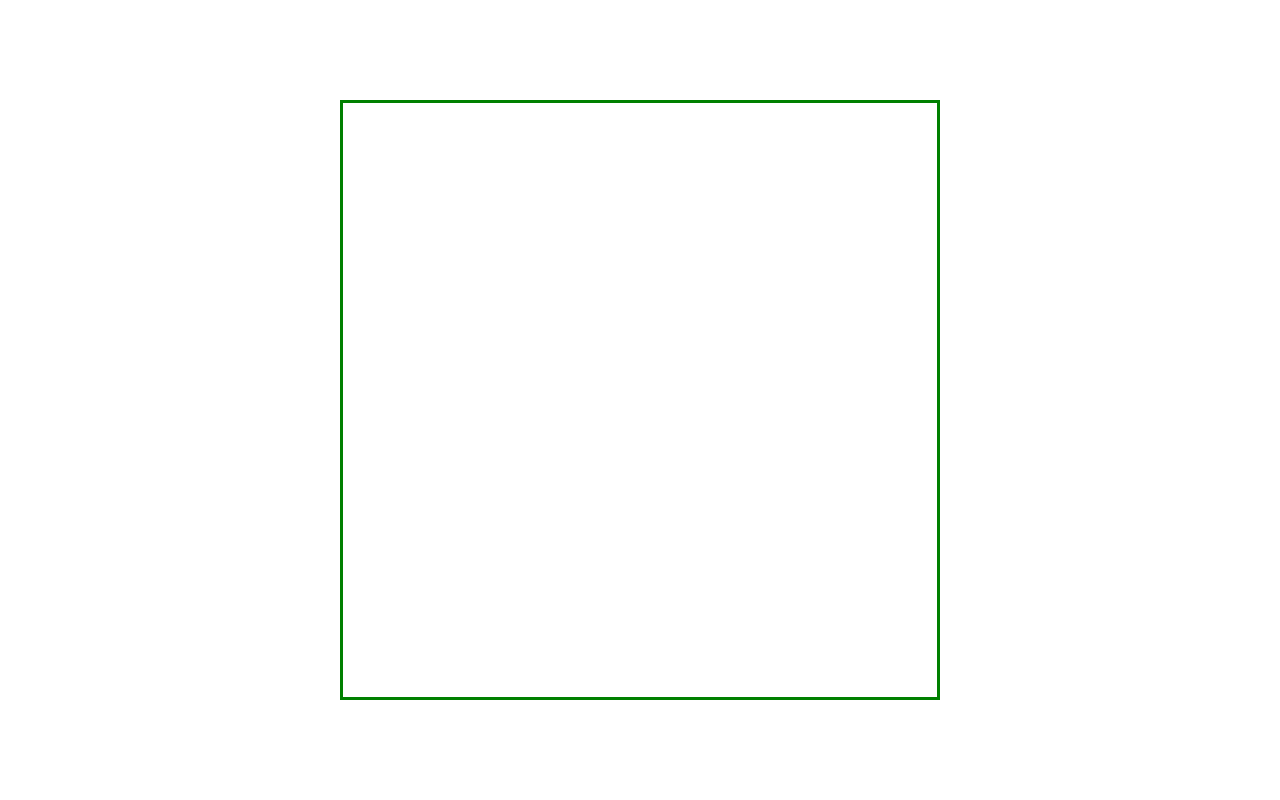
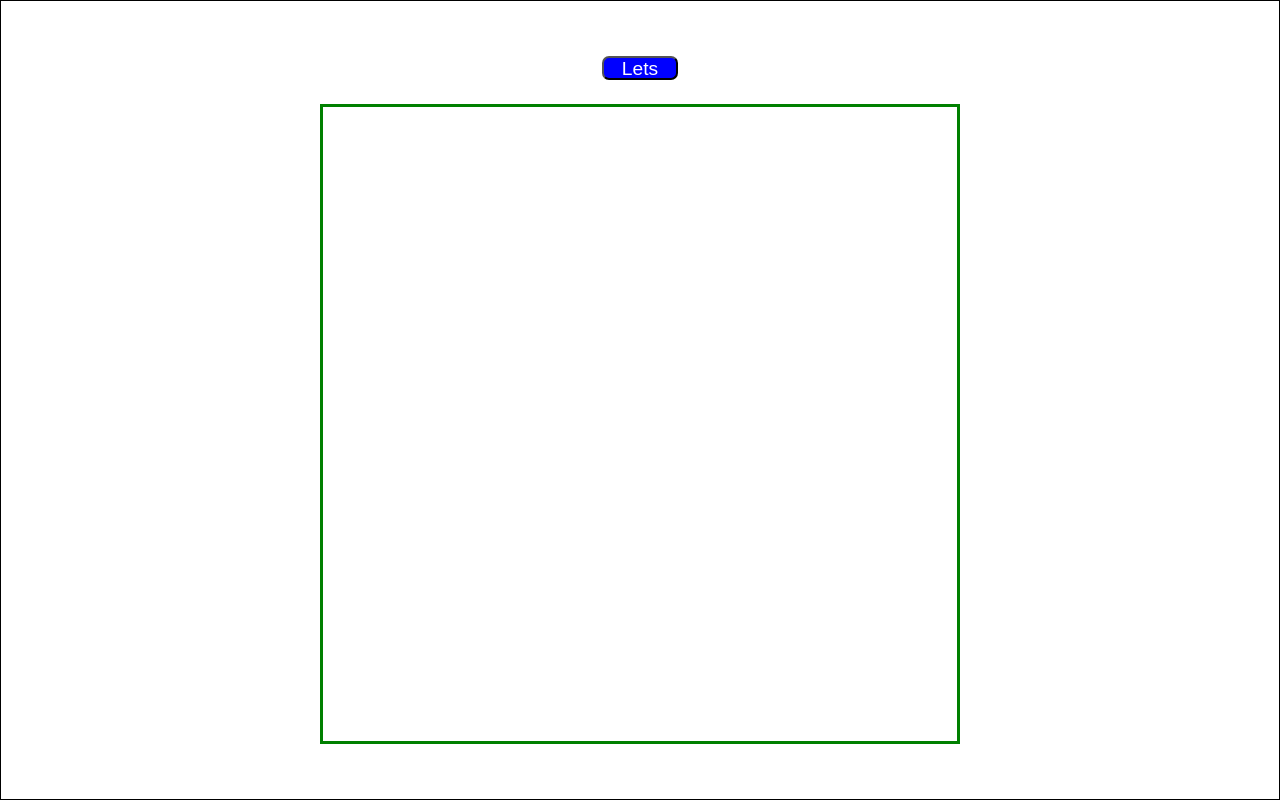
Before and after one commit to lexay/javascript-practice, a plain HTML site: page index.html in a window 1280 px wide. Drawn offline with Linux system fonts and the light colour scheme.

Commit message:
refactor(odin, etch_a_sketch): clean up code
* Improve js, styles.

* Add prompt for square size.

```diff
--- a/index.html
+++ b/index.html
@@ -10,6 +10,9 @@
 <body>
   <section>
     <div class="container">
+      <button class="reset-square">Lets Draw!</button>
+      <div class="drawing-board">
+      </div>
     </div>
   </section>
 </body>
--- a/script.js
+++ b/script.js
@@ -1,24 +1,44 @@
-const container = document.querySelector('.container');
-container.addEventListener('mouseover', changeBg);
+const drawingBoard = document.querySelector('.drawing-board');
+const btn = document.querySelector('.reset-square');
 
-function makeGrid(rows, columns) {
-  for(let i=0; i<rows; i++) {
+btn.addEventListener('click', setSquare);
+drawingBoard.addEventListener('mouseover', changeBg);
+
+function setSquare() {
+  sideSize = getNumFromUI();
+  resetSquare();
+  makeSquare(sideSize);
+};
+
+function getNumFromUI() {
+  let ui;
+  while (true) {
+    ui = prompt('Please select the grid: 1-64');
+    if (ui <= 64) break;
+    alert('You have entered a bigger number than max!');
+  }
+  return ui;
+};
+
+function resetSquare() {
+  const children = Array.from(drawingBoard.children);
+  children.forEach((e)=>e.remove());
+}
+
+function makeSquare(sideSize) {
+  for(let i=0; i<sideSize; i++) {
     const row = document.createElement('div');
     row.className = `row-${i+1}`;
-    container.appendChild(row);
-    for(let j=0; j<columns; j++) {
+    drawingBoard.appendChild(row);
+    for(let j=0; j<sideSize; j++) {
       const column = document.createElement('div');
       column.className = `column-${j+1}`;
-      column.style.cssText = `height: ${64 / columns}; width: ${64 / columns}`;
+      column.style.height = column.style.width = `${64 / sideSize}`;
       row.appendChild(column);
     }
   }
 };
 
 function changeBg(e) {
-  if (e.target.className.match(/column/)) e.target.style.cssText = 'background-color: blue';
-}
-// makeGrid(16, 16);
-// makeGrid(64, 64);
-makeGrid(10, 10);
-// makeGrid(1, 1);
+  if (e.target.className.match(/column/)) e.target.classList.add('painted');
+};
--- a/style.css
+++ b/style.css
@@ -4,36 +4,44 @@
   box-sizing: border-box;
 }
 
-section {
+.container {
   display: flex;
+  flex-direction: column;
   justify-content: center;
   align-items: center;
   width: 100vw;
   height: 100vh;
+  border: solid 1px black;
 }
 
-.container {
+.reset-square {
+  width: 6vw;
+  height: 3vh;
+  margin-bottom: 3vh;
+  background-color: blue;
+  font-size: 1.2rem;
+  color: white;
+  border-radius: 7px;
+}
+
+.drawing-board {
   display: flex;
   flex-direction: column;
-  /* align-items: center; */
-  /* justify-content: center; */
-  /* width: 100vw; */
-  /* height: 100vh; */
-  width: 600px;
-  height: 600px;
+  width: 640px;
+  height: 640px;
   border: solid 3px green;
 }
 
-.container > div {
+.drawing-board > div {
   display: flex;
   flex-direction: row;
-  flex: 1 10 5%;
+  flex: auto;
 }
 
-.container > div > div {
-  flex: 1 10 5%;
-  /* background-color: green; */
-  /* border: solid 1px black; */
-  /* width: 1vw; */
-  /* height: 1vw; */
+.drawing-board > div > div {
+  flex: auto;
 }
+
+.painted {
+  background: blue;
+}
```
Also changed, not shown: 1 other file.
